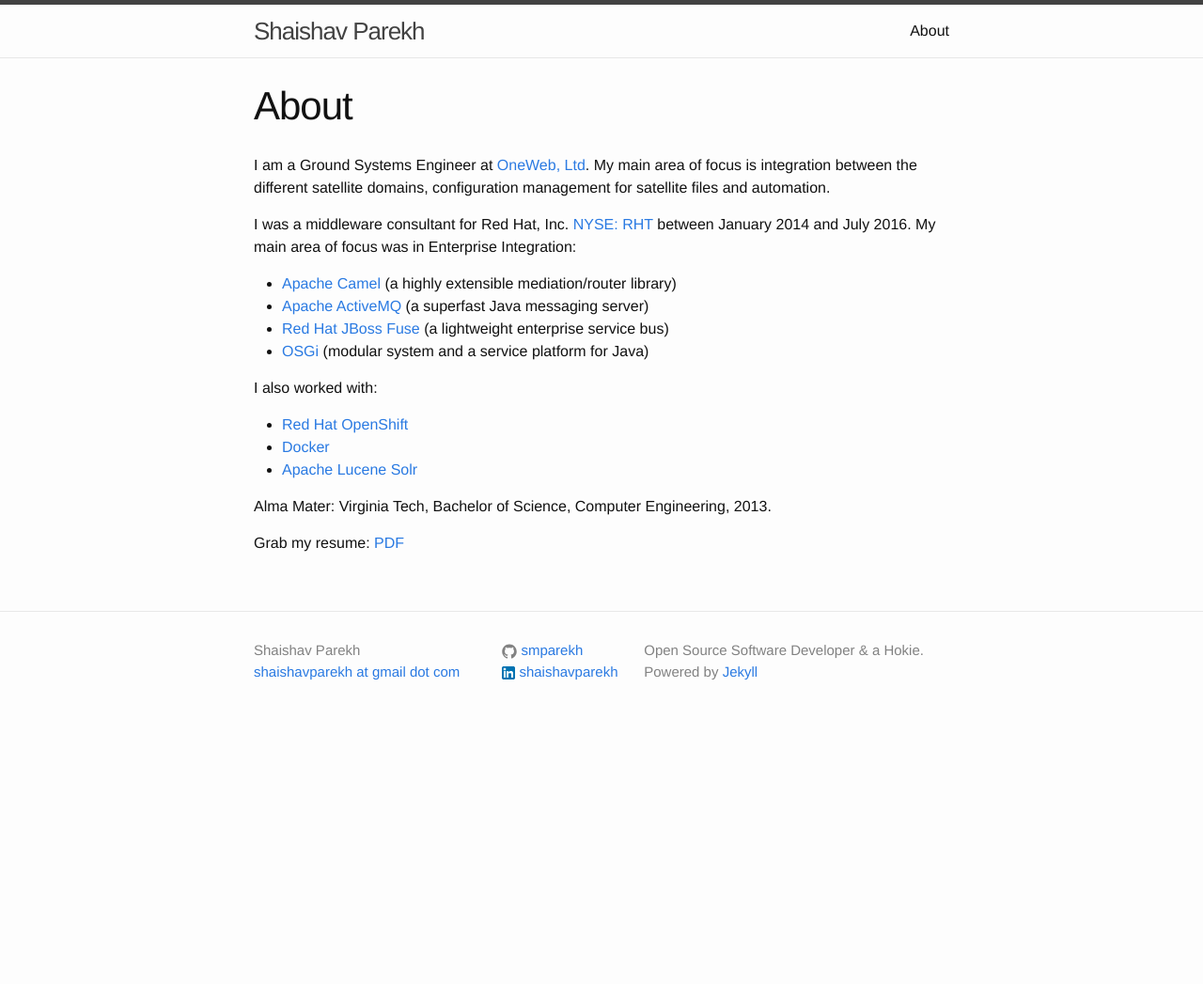
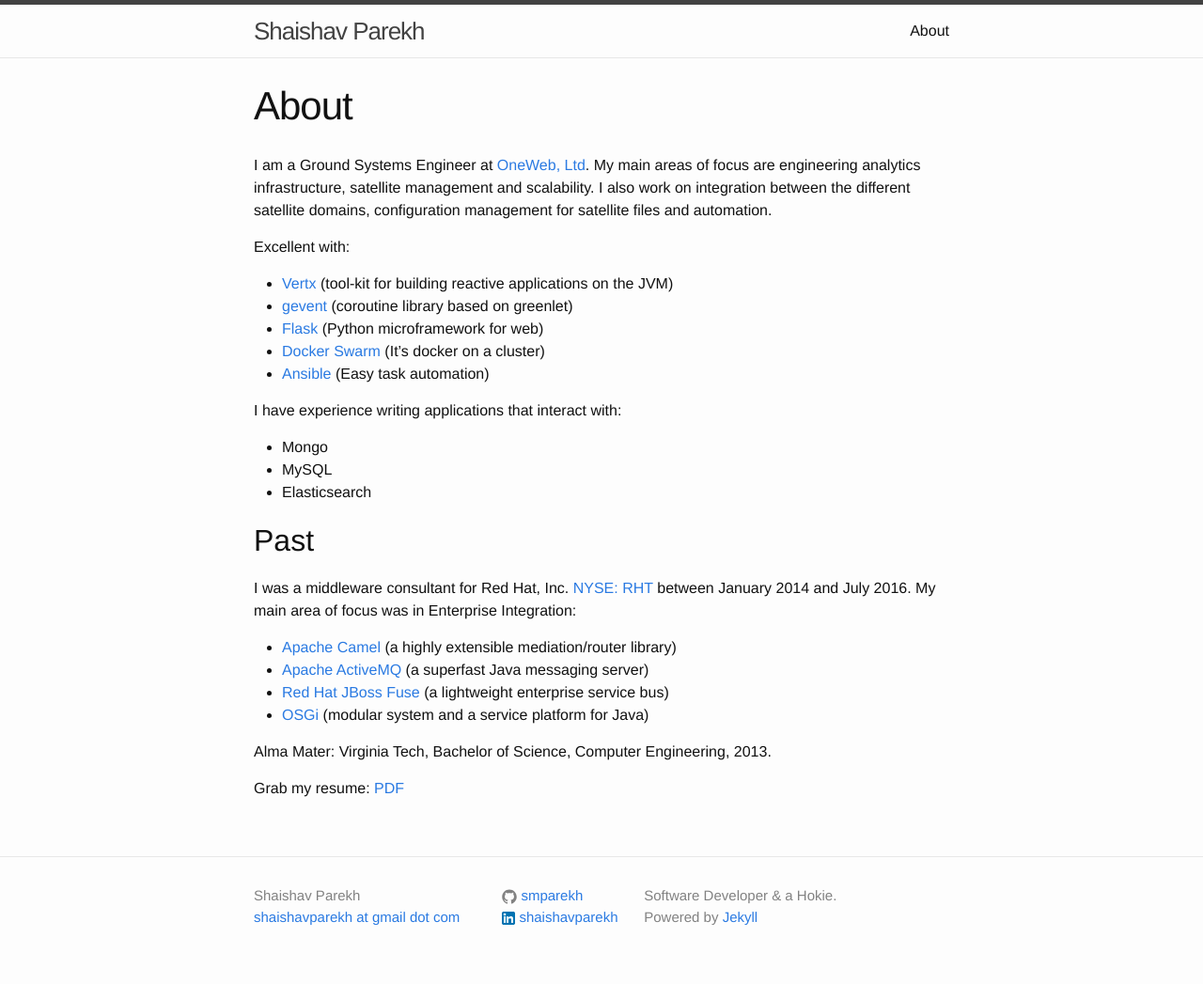
Before and after one commit to smparekh/smparekh.github.io, a Jekyll site: the page built from about.md, in a window 1280 px wide. Shown: the whole page at 94% size. Built offline with Jekyll 4.4.1, drawn with Linux system fonts in a browser that asks for light colours; before the commit the page ends 900 px from its top, so only the background shows below that.

Commit message:
New post; updates to about; config

```diff
--- a/_config.yml
+++ b/_config.yml
@@ -2,9 +2,9 @@
 title: Shaishav Parekh
 email: shaishavparekh at gmail dot com
 
-description: Open Source Software Developer & a Hokie.
+description: Software Developer & a Hokie.
 baseurl: "" # the subpath of your site, e.g. /blog/
-url: "http://shaishavparekh.com" # the base hostname & protocol for your site
+url: "https://shaishavparekh.com" # the base hostname & protocol for your site
 github_username:  smparekh
 linkedin_username: shaishavparekh
 
--- a/about.md
+++ b/about.md
@@ -4,20 +4,28 @@
 permalink: /about/
 ---
 
-I am a Ground Systems Engineer at [OneWeb, Ltd](http://www.oneweb.net){:target="_blank"}. My main area of focus is integration between the different satellite domains, configuration management for satellite files and automation.
+I am a Ground Systems Engineer at [OneWeb, Ltd](http://www.oneweb.net){:target="_blank"}. My main areas of focus are engineering analytics infrastructure, satellite management and scalability. I also work on integration between the different satellite domains, configuration management for satellite files and automation.
 
-I was a middleware consultant for Red Hat, Inc. [NYSE: RHT](https://www.google.com/finance?cid=663462){:target="_blank"} between January 2014 and July 2016. My main area of focus was in Enterprise Integration:
+Excellent with:
+* [Vertx][5]{:target="_blank"} (tool-kit for building reactive applications on the JVM)
+* [gevent][6]{:target="_blank"} (coroutine library based on greenlet)
+* [Flask][7]{:target="_blank"} (Python microframework for web)
+* [Docker Swarm][8]{:target="_blank"} (It's docker on a cluster)
+* [Ansible][9]{:target="_blank"} (Easy task automation)
+
+I have experience writing applications that interact with:
+* Mongo
+* MySQL
+* Elasticsearch
+
+## Past
+
+I was a middleware consultant for Red Hat, Inc. [NYSE: RHT](https://www.bloomberg.com/quote/RH:US){:target="_blank"} between January 2014 and July 2016. My main area of focus was in Enterprise Integration:
 
 * [Apache Camel][1]{:target="_blank"} (a highly extensible mediation/router library)
 * [Apache ActiveMQ][2]{:target="_blank"} (a superfast Java messaging server)
 * [Red Hat JBoss Fuse][3]{:target="_blank"} (a lightweight enterprise service bus)
-* [OSGi][7]{:target="_blank"} (modular system and a service platform for Java)
-
-I also worked with:
-
-* [Red Hat OpenShift][4]{:target="_blank"}
-* [Docker][5]{:target="_blank"}
-* [Apache Lucene Solr][6]{:target="_blank"}
+* [OSGi][4]{:target="_blank"} (modular system and a service platform for Java)
 
 Alma Mater: Virginia Tech, Bachelor of Science, Computer Engineering, 2013.
 
@@ -26,7 +34,9 @@
 [1]: http://camel.apache.org/ "Apache Camel"
 [2]: http://activemq.apache.org/ "Apache ActiveMQ"
 [3]: http://www.redhat.com/en/technologies/jboss-middleware/fuse "Red Hat JBoss Fuse"
-[4]: https://www.openshift.com/ "OpenShift"
-[5]: https://www.docker.com/ "Docker"
-[6]: http://lucene.apache.org/solr/ "Apache Lucene Solr"
-[7]: https://www.osgi.org/ "OSGi"
+[4]: https://www.osgi.org/ "OSGi"
+[5]: https://vertx.io "Vert.x"
+[6]: http://gevent.org "gevent"
+[7]: http://flask.pocoo.org/ "Flask"
+[8]: https://docs.docker.com/engine/swarm/ "Docker Swarm"
+[9]: https://www.ansible.com/ "Ansible"
```
Also changed, not shown: _posts/2019-01-06-gevent-loop-control.markdown (added, +136 -0 lines).
